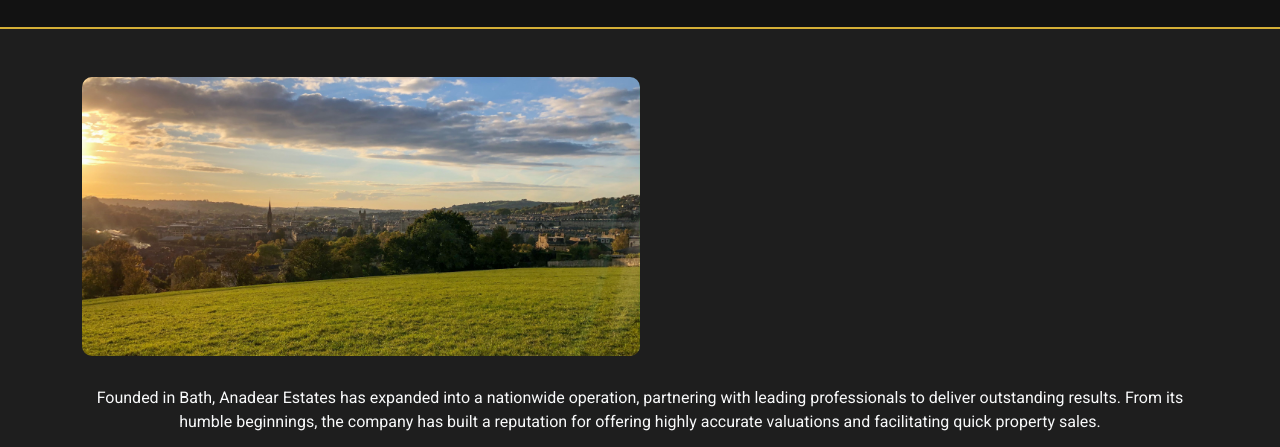
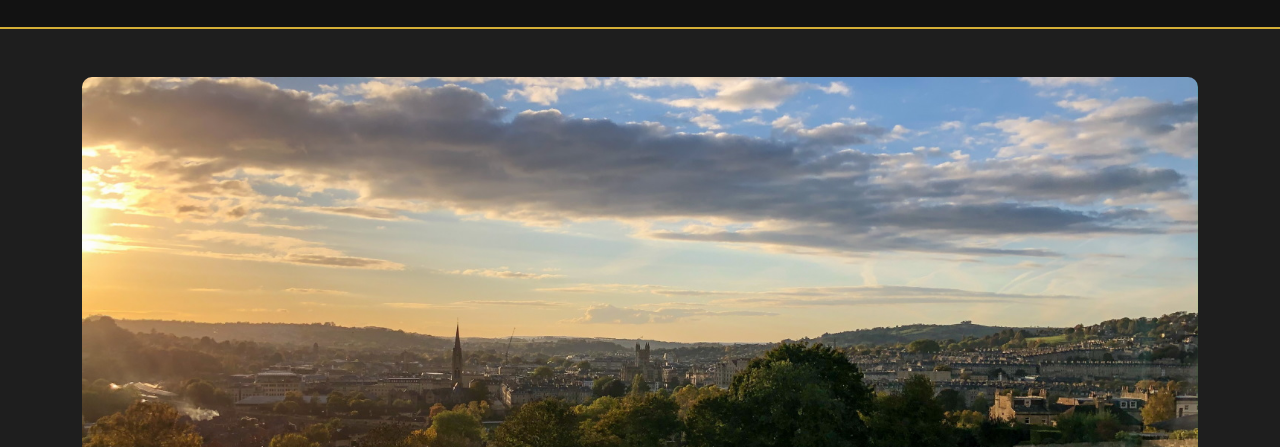
Before and after one commit to anadear/anadear, a plain HTML site: page index.html in a window 1280 px wide. Shown: the part 314-761 px from the top of the page. Drawn offline with nearby package versions, Linux system fonts and the light colour scheme.

Commit message:
Update index.html

```diff
--- a/index.html
+++ b/index.html
@@ -15,9 +15,8 @@
     }
 
     .real-estate-img {
-      width: 50%;
+      width: 100%;
       height: auto;
-      text-align: center;
       border-radius: 10px;
       margin-bottom: 30px;
     }
```
